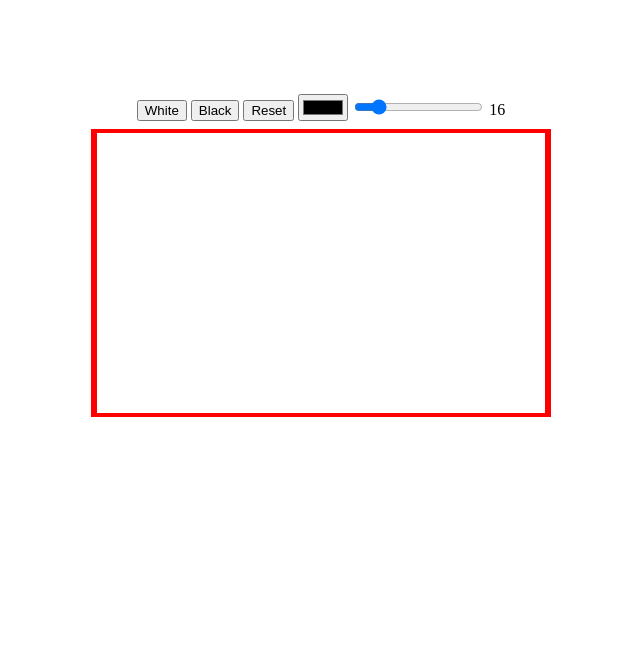
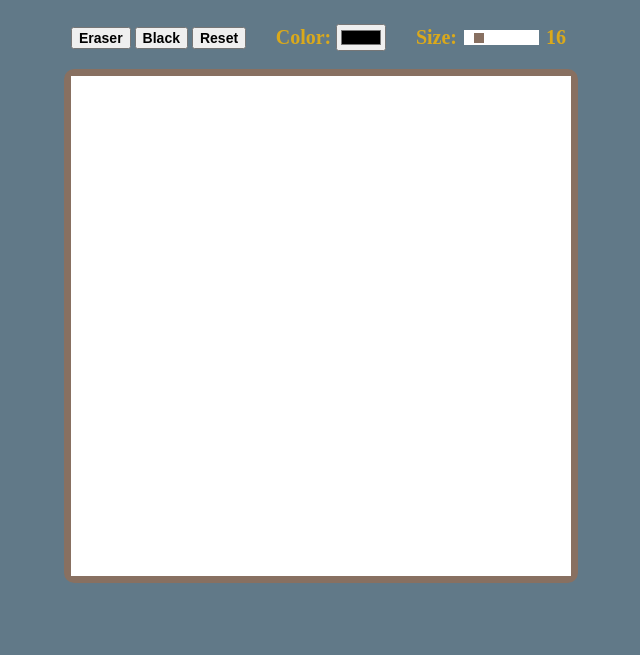
Before and after one commit to ARodrigues92/etch-a-sketch, a plain HTML site: page index.html in a window 1280 px wide. Shown: the part 145-800 px from the top of the page, without its empty margins (319-959 px from the left). Drawn offline with Linux system fonts and the light colour scheme.

Commit message:
Improve visual

```diff
--- a/index.html
+++ b/index.html
@@ -9,21 +9,35 @@
     </head>
 
     <body>
-
         <div id="main-container">
 
+            <h1>Etch-a-Sketch</h1>
+
             <div id="selectors-container">
-                <button type="button" id="to-white">White</button>
-                <button type="button" id="to-black">Black</button>
-                <button type="button" id="reset">Reset</button>
-                <input type="color" id="color" value="#000000">
-                <input type="range" id="size" min="1" max="100" value="16">
-                <p id="range-value">16</p>
+
+                <div id="buttons-container">
+                    <button type="button" id="to-white">Eraser</button>
+                    <button type="button" id="to-black">Black</button>
+                    <button type="button" id="reset">Reset</button>
+                </div>
+
+                <div class="center-v">
+                    <P>Color:</P>
+                    <input type="color" id="color" value="#000000">
+                </div>
+
+                <div class="center-v">
+                    <p>Size:</p>
+                    <input type="range" id="size-selector" min="1" max="100" value="16">
+                    <p id="range-value">16</p>
+                </div>
+
             </div>
 
             <div id="sketch-container-border">
                 <div id="sketch-container">
-            </div>
+
+                </div>
             </div>
         </div>
 
--- a/main.css
+++ b/main.css
@@ -1,5 +1,6 @@
 body{
     margin: 0;
+    background-color: #617988;
 }
 
 #main-container{
@@ -10,26 +11,71 @@ body{
     align-items: center;
 }
 
+h1{
+    color: #daa91b;
+}
+
 #selectors-container{
-    margin-bottom: 1vh;
+    width: 500px;
+    display: flex;
+    align-items: center;
+    justify-content: space-between;
+}
+
+.center-v{
+    display: flex;
+    align-items: center;
+}
+
+button{
+    margin-right: 0;
+    font-size: 14px;
+    font-weight: bold;
 }
 
 #selectors-container p{
-    display: inline;
+    font-size: 20px;
+    font-weight: bold;
+    color: #daa91b;
+    padding-right: 5px;
+    padding-left: 5px;
+}
+
+#size-selector{
+    -webkit-appearance: none;
+    appearance: none;
+    width: 75px;
+    height: 15px;
+    border-bottom: 5px;
+}
+
+#size-selector::-webkit-slider-thumb {
+    -webkit-appearance: none;
+    appearance: none;
+    width: 10px;
+    height: 10px;
+    background: #887061;
+    cursor: pointer;
+}
+
+#size-selector::-moz-range-thumb {
+    width: 10px;
+    height: 10px;
+    background: #887061;
+    cursor: pointer;
 }
 
 #sketch-container-border{
     display: flex;
     justify-content: center;
     align-items: center;
-    width: 36vw;
-    height: 36vh;
-    background-color: red;
+    border: 7px solid #887061;
+    border-radius: 2%;
 }
 
 #sketch-container{
-    width: 35vw;
-    height: 35vh;
+    width: 500px;
+    height: 500px;
     display: grid;
 }
 
--- a/main.js
+++ b/main.js
@@ -28,7 +28,7 @@ function create (){
 
 function edit (){
 
-    cells = document.querySelectorAll(".cell");  //why?
+    cells = document.querySelectorAll(".cell");
 
     cells.forEach(function (cell){
         container.removeChild(cell);
@@ -51,8 +51,6 @@ function edit (){
             cell.style.backgroundColor = color;
         });
     });
-
-
 }
 
 
@@ -85,7 +83,7 @@ colorSelection.addEventListener("change", function(){
     color = colorSelection.value;
 });
 
-let sizeSelection = document.querySelector("#size");
+let sizeSelection = document.querySelector("#size-selector");
 
 sizeSelection.addEventListener("change", function(){
     size = sizeSelection.value;
```
Also changed, not shown: 1 other file.
